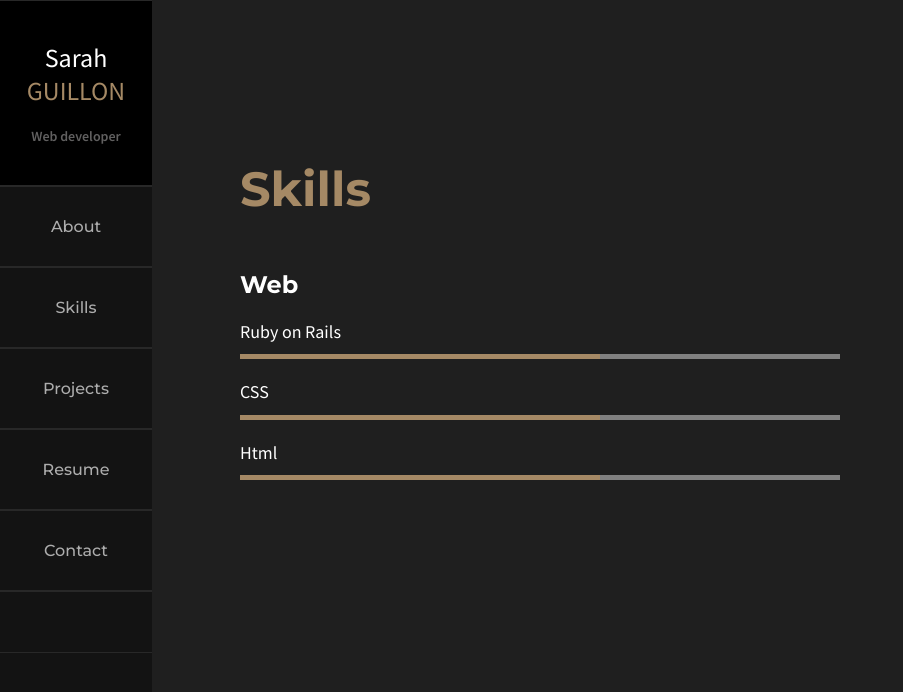
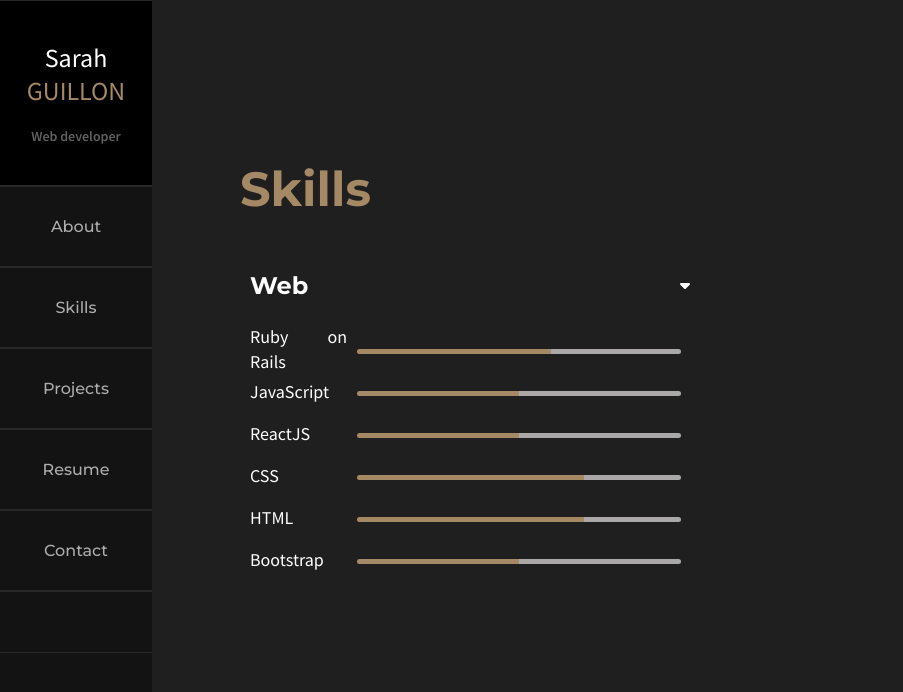
Before and after one commit to SarahGuillon/react_portfolio, a React (Create React App) app: page /skills in a window 1280 px wide. Shown: the top 692 px of the page, without its empty margins (0-903 px from the left). Built offline with nearby package versions, Linux system fonts and the light colour scheme.

Commit message:
skills details

```diff
--- a/src/pages/Skills.js
+++ b/src/pages/Skills.js
@@ -1,40 +1,64 @@
 import '../styles/Skills.css';
+import { faCaretDown } from "@fortawesome/free-solid-svg-icons";
+import { FontAwesomeIcon } from "@fortawesome/react-fontawesome";
 
 const Skills = () => {
   return (
     <div className="card">
       <div className="title">
-        <h1> Skills</h1>
+        <h1>Skills</h1>
       </div>
       <div className="skills-details">
-        <h2>Web</h2>
+        <div className="subtitle">
+          <h2>Web </h2>
+          <FontAwesomeIcon icon={faCaretDown} />
+        </div>
         <div class="chart">
-          <span>Ruby on Rails</span>
+          <p>Ruby on Rails</p>
           <footer>
-            <div className='fulfill'>60%</div>
-            <div className='empty'>40%</div>
+            <div className='filled-60'>60%</div>
+            <div className='unfilled-40'>40%</div>
           </footer>
         </div>
-          <div class="chart">
-          <span>CSS</span>
+        <div class="chart">
+          <p>JavaScript</p>
           <footer>
-            <div className='fulfill'>60%</div>
-            <div className='empty'>40%</div>
+            <div className='filled-50'>50%</div>
+            <div className='unfilled-50'>50%</div>
           </footer>
         </div>
-          <div class="chart">
-          <span>Html</span>
+        <div class="chart">
+          <p>ReactJS</p>
           <footer>
-            <div className='fulfill'>60%</div>
-            <div className='empty'>40%</div>
+            <div className='filled-50'>50%</div>
+            <div className='unfilled-50'>50%</div>
           </footer>
         </div>
-        {/* <p>Ruby on Rails</p>
-        <p>HTML</p>
-        <p>CSS</p>
-        <p>JS</p>
-      </div>
-      <div>
+        <div class="chart">
+          <p>CSS</p>
+          <footer>
+            <div className='filled-70'>70%</div>
+            <div className='unfilled-30'>30%</div>
+          </footer>
+        </div>
+        <div class="chart">
+          <p>HTML</p>
+          <footer>
+            <div className='filled-70'>70%</div>
+            <div className='unfilled-30'>30%</div>
+          </footer>
+        </div>
+        <div class="chart">
+          <p>Bootstrap</p>
+          <footer>
+            <div className='filled-50'>50%</div>
+            <div className='unfilled-50'>50%</div>
+          </footer>
+        </div>
+
+
+
+      {/* <div>
         <h2>Data</h2>
       </div>
       <div>
@@ -42,6 +66,9 @@ const Skills = () => {
       </div>
       <div>
   <h2>Soft skills</h2>*/}
+
+
+
       </div>
     </div>
   );
--- a/src/styles/Contact.css
+++ b/src/styles/Contact.css
@@ -19,6 +19,7 @@ h1 {
 .card-form p {
   margin-bottom: 30px;
   color: white;
+  line-height: 1.5;
 }
 
 .name-email {
@@ -88,7 +89,7 @@ cursor: pointer;
   height: 100vh;
   background-position: center;
   background-size: cover;
-  opacity: 0.5;
+  opacity: 0.7;
   padding: 0;
   margin-top: 0;
 }
--- a/src/styles/Skills.css
+++ b/src/styles/Skills.css
@@ -1,30 +1,91 @@
 
 .chart {
-  width: 600px;
+  display: flex;
+  align-items: center;
+  padding: 1px 10px;
+  height: 40px;
 }
 
-.chart span {
-  margin-top: 20px;
+.subtitle {
+  display: flex;
+  align-items: center;
+  justify-content: space-between;
+  width: 66%;
+  margin-bottom: 10px;
+  height: 50px;
+  padding: 10px;
+  border-radius: 10px;
+}
+
+.subtitle:hover {
+  background-color: #2d2c2c;
+}
+
+h2, .svg-inline--fa {
+  background-color: transparent;
+}
+
+
+
+.chart p {
+  width: 15%;
+  margin-right: 10px;
+  padding-bottom: 4px;
 }
 
 footer {
   display: flex;
   align-items: center;
   justify-content: center;
-  width: 100%;
-  margin-top: 10px;
-  margin-bottom: 20px;
+  width: 50%;
 }
 
-.fulfill {
+.filled-60 {
   background-color: #A58965;
   color: transparent;
   width: 60%;
   height: 5px;
+  border-top-left-radius: 5px;
+  border-bottom-left-radius: 5px;
 }
-.empty {
-  background-color: grey;
+.unfilled-40 {
+  background-color: #a9a7a7;
   width: 40%;
   color: transparent;
   height: 5px;
+  border-top-right-radius: 5px;
+  border-bottom-right-radius: 5px;
 }
+
+.filled-50 {
+  background-color: #A58965;
+  color: transparent;
+  width: 50%;
+  height: 5px;
+  border-top-left-radius: 5px;
+  border-bottom-left-radius: 5px;
+}
+.unfilled-50 {
+  background-color: #a9a7a7;
+  width: 50%;
+  color: transparent;
+  height: 5px;
+  border-top-right-radius: 5px;
+  border-bottom-right-radius: 5px;
+}
+.filled-70 {
+  background-color: #A58965;
+  color: transparent;
+  width: 70%;
+  height: 5px;
+  border-top-left-radius: 5px;
+  border-bottom-left-radius: 5px;
+}
+.unfilled-30 {
+  background-color: #a9a7a7;
+  width: 30%;
+  color: transparent;
+  height: 5px;
+  border-top-right-radius: 5px;
+  border-bottom-right-radius: 5px;
+}
```
